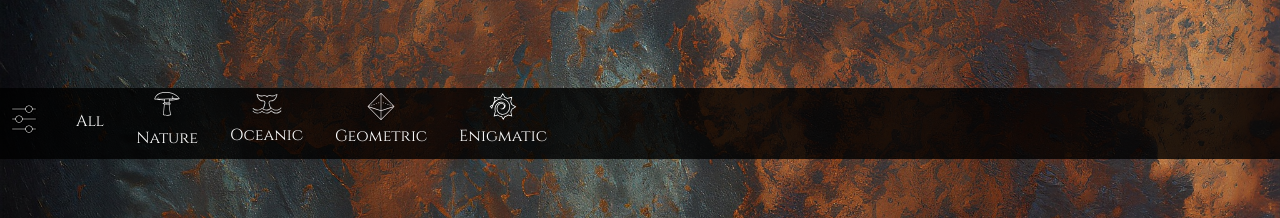
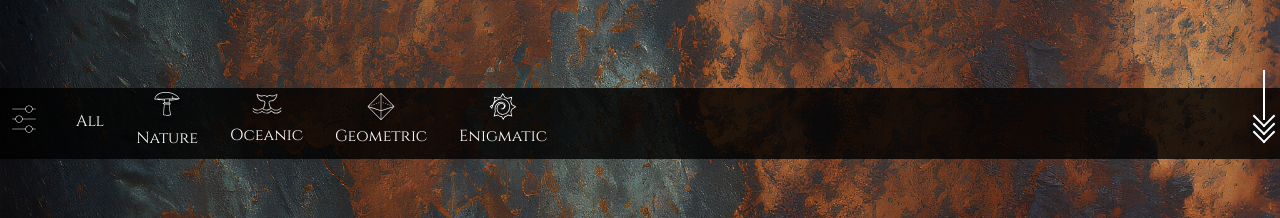
Before and after one commit to danielsbarbara/Organic-mean, a React (Create React App) app: page /products in a window 1280 px wide. Shown: the part 170-388 px from the top of the page. Built offline with nearby package versions, Linux system fonts and the light colour scheme; no server answers.

Commit message:
Component and implementation of the dynamic scroll bar

```diff
--- a/src/components/HomePageCards.tsx
+++ b/src/components/HomePageCards.tsx
@@ -1,6 +1,7 @@
-import { useEffect, useState } from "react";
+import { useEffect, useRef, useState } from "react";
 import { ImageCards } from "./ImageCards";
 import { CardPopup } from "./CardPopup";
+import { ScrollBar } from "./Scroll";
 
 interface hoverType {
   hover: boolean;
@@ -29,6 +30,7 @@ export function HomePageCards({ info }: product) {
     hover: false,
     index: -1,
   });
+  const mainRef = useRef<HTMLDivElement | null>(null)
   const [te, sette] = useState<number>()
 
   const handleCardHover = (index: number) => {
@@ -43,7 +45,7 @@ export function HomePageCards({ info }: product) {
   }
 
   return (
-    <div className="flex justify-center"
+    <div className="flex justify-center" ref={mainRef}
     // className={`p-2 flex justify-center flex-wrap gap-6 mb-20 z-10`}
     >
       <div className={`p-2 flex justify-center flex-wrap gap-6 mb-20`}
@@ -71,7 +73,7 @@ export function HomePageCards({ info }: product) {
           <CardPopup productPopup={productPopup} setProductPopup={setProductPopup}/>
       </div>
         )}
-
+        <ScrollBar target={mainRef}/>
     </div>
   );
 }
--- /dev/null
+++ b/src/components/Scroll.tsx
@@ -0,0 +1,37 @@
+import { useCallback, useEffect, useRef, useState } from "react"
+
+type ScrollType = {
+    target: React.RefObject<HTMLDivElement>
+}
+
+export function ScrollBar({ target }: ScrollType) {
+    const [scroll, setScroll] = useState(50)
+
+    const scrollListener = useCallback(() => {
+        if (!target.current) return
+        const element = target.current
+        const totalHeight = element.clientHeight - element.offsetTop - window.innerHeight
+        const widowScrollTop = window.scrollY || document.documentElement.scrollTop || document.body.scrollTop
+
+        if (widowScrollTop === 0) setScroll(0)
+        if (widowScrollTop > totalHeight) setScroll(100)
+        const dynScroll = window.scrollY + 50
+        setScroll(dynScroll)
+    }, [target])
+
+    useEffect(() => {
+        window.addEventListener('scroll', scrollListener)
+        return () => window.removeEventListener('scroll', scrollListener)
+    }, [scrollListener])
+
+    return (
+        <>
+            <div className='absolute right-2 top-[30%] flex flex-col items-center'>
+                <div className={`h-[20px] w-[2px] bg-white`} style={{ height: `${scroll}px` }} />
+                <div className="border-l-[2px] border-b-[2px] border-white h-4 w-4 -rotate-45 -translate-y-3" />
+                <div className="border-l-[2px] border-b-[2px] border-white h-4 w-4 -rotate-45 -translate-y-5" />
+                <div className="border-l-[2px] border-b-[2px] border-white h-4 w-4 -rotate-45 -translate-y-7" />
+            </div>
+        </>
+    )
+}
```
